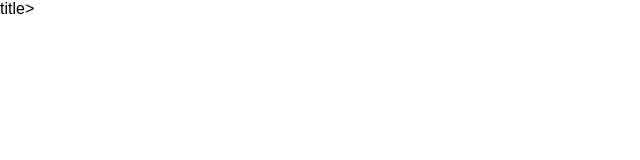
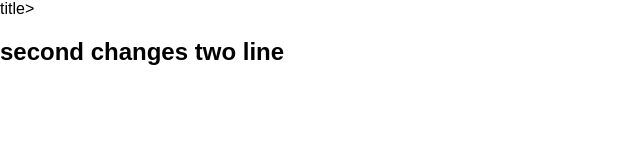
Before and after one commit to Gr2ff/practic-3.04, a plain HTML site: page test.html in a window 1280 px wide. Shown: the whole page, without its empty margins (0-640 px from the left). Drawn offline with Linux system fonts and the light colour scheme; files that its build step writes are made by us from their sources.

Commit message:
Update test.html

```diff
--- a/test.html
+++ b/test.html
@@ -10,4 +10,5 @@
 <body>
 
 </body>
+<h2>second changes two line</h2>
 </html>
```
